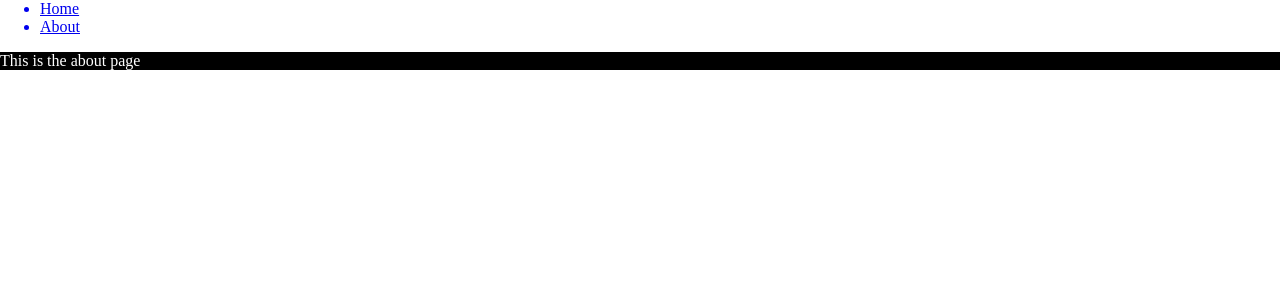
After one commit to Maistho/LabsTesting, a Flask app: template Lab1/Templates/about.html in a window 1280 px wide. The commit adds this page. Shown: the top 300 px of the page. Run offline with Flask 2, Linux system fonts and the light colour scheme; the template is opened without the code that fills it, so the values that code supplies are empty.

Commit message:
some stuff

```diff
--- /dev/null
+++ b/Lab1/Templates/about.html
@@ -0,0 +1,5 @@
+{% extends "base.html" %}
+{% block title %}About page{% endblock %}
+{% block content %}
+    <p>This is the about page</p>
+{% endblock %}
--- a/Lab1/Templates/base.html
+++ b/Lab1/Templates/base.html
@@ -6,11 +6,15 @@
     {% endblock %}
 </head>
 <body>
+<div id="nav">
+    <ul>
+        <a href="/"><li>Home</li></a>
+        <a href="about"><li>About</li></a>
+    </ul>
+</div>
 <div id="main">
 {% block content %}
-    {% for name in names %}
-        <p>Hello {{ name }}</p>
-    {% endfor %}
+    <p>Default page</p>
 {% endblock %}
 </div>
 </body>
--- a/Lab1/Templates/start.html
+++ /dev/null
@@ -1,5 +0,0 @@
-{% extends "base.html" %}
-{% block title %}Start page{% endblock %}
-{% block content %}
-<p>Ohai!</p>
-{% endblock %}
--- a/Lab1/main.py
+++ b/Lab1/main.py
@@ -8,8 +8,12 @@ app.jinja_env.line_statement_prefix = '#'
 app.jinja_env.line_comment_prefix = "##"
 
 @app.route('/')
-def hello_world():
-    return render_template("start.html", title="Start page", names=["Gustav", "Filip"])
+def landing():
+    return render_template("landing.html", names=["Gustav", "Filip"])
+
+@app.route('/about')
+def about():
+    return render_template("about.html", names=["Gustav", "Filip"])
 
 @app.route('/<what>')
 def noname(what=None):
--- a/Lab1/style.css
+++ b/Lab1/style.css
@@ -1,5 +1,12 @@
 body {
     margin: 0;
+}
+img{
+    max-width: 100%;
+    max-height: 100%;
+}
+#image{
+    height: 500px;
 }
 #main {
     background-color: #000000;
```
Also changed, not shown: Lab1/Templates/landing.html (added, +8 -0 lines).
